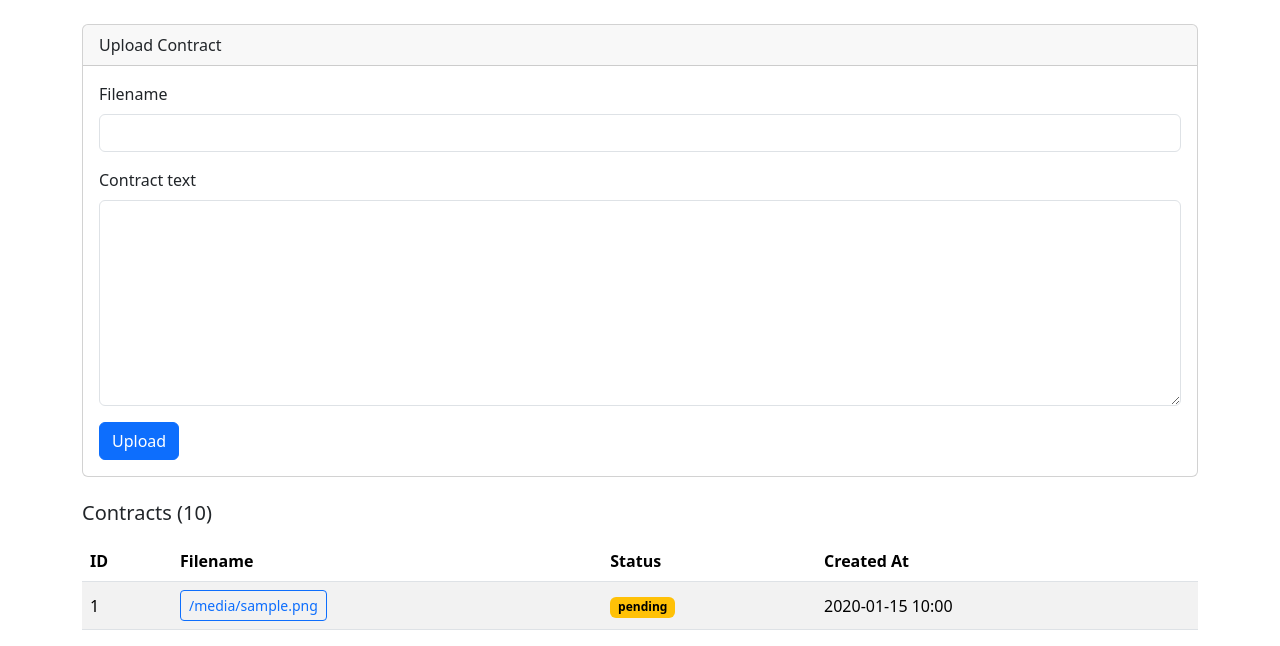
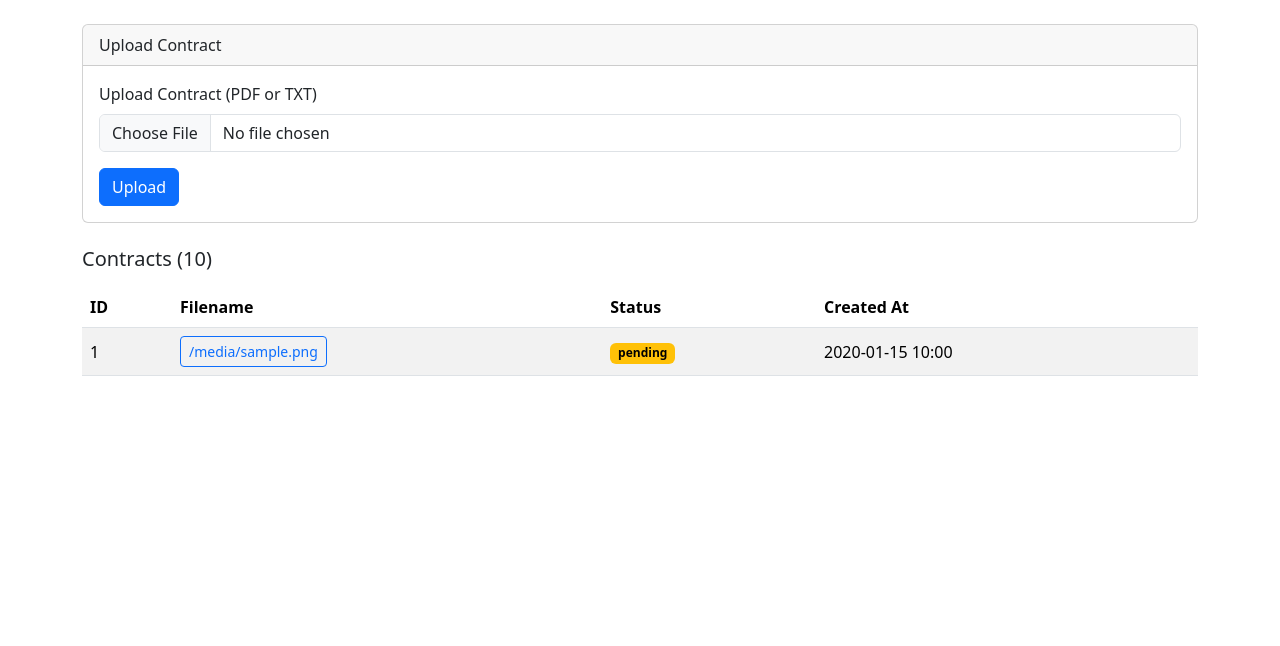
Before and after one commit to sourov2008/genai-lab, a FastAPI app: template clausedesk/app/templates/index.html in a window 1280 px wide. Shown: the part 56-702 px from the top of the page. Run offline with FastAPI, Linux system fonts and the light colour scheme; the template is opened without the code that fills it: most values are stand-ins (such as "Sample title", 1, 10 or a date in 2020); parts of the project's set-up code (start-up, migrations or seed data) failed here and were passed over.

Commit message:
feat(ui): add file upload support for PDF and TXT contracts" -m "Replaced the raw text area with a multipart file upload input. Integrated pypdf to extract raw text from PDF documents locally before saving to the database.

```diff
--- a/clausedesk/app/templates/index.html
+++ b/clausedesk/app/templates/index.html
@@ -6,26 +6,10 @@
 <div class="card mb-4">
   <div class="card-header">Upload Contract</div>
   <div class="card-body">
-    <form method="POST" action="/ui/contracts/upload">
+    <form method="POST" action="/ui/contracts/upload" enctype="multipart/form-data">
       <div class="mb-3">
-        <label for="filename" class="form-label">Filename</label>
-        <input
-          type="text"
-          class="form-control"
-          id="filename"
-          name="filename"
-          required
-        />
-      </div>
-      <div class="mb-3">
-        <label for="raw_text" class="form-label">Contract text</label>
-        <textarea
-          class="form-control"
-          id="raw_text"
-          name="raw_text"
-          rows="8"
-          required
-        ></textarea>
+        <label for="file" class="form-label">Upload Contract (PDF or TXT)</label>
+        <input type="file" name="file" id="file" class="form-control" accept=".txt,.pdf" required>
       </div>
       <button type="submit" class="btn btn-primary">Upload</button>
     </form>
--- a/clausedesk/pyproject.toml
+++ b/clausedesk/pyproject.toml
@@ -18,6 +18,7 @@ dependencies = [
     "openai>=3.42.1",
     "groq>=1.7.0",
     "jinja2>=3.1.6",
+    "pypdf>=6.21.4",
 ]
 
 [dependency-groups]
--- /dev/null
+++ b/clausedesk/test_contract1.txt
@@ -0,0 +1 @@
+This agreement can be terminated by either party with a 30-day notice. The total liability is capped at $10,000.
```
Also changed, not shown: clausedesk/app/routers/ui.py (+15 -12 lines), 1 other file.
